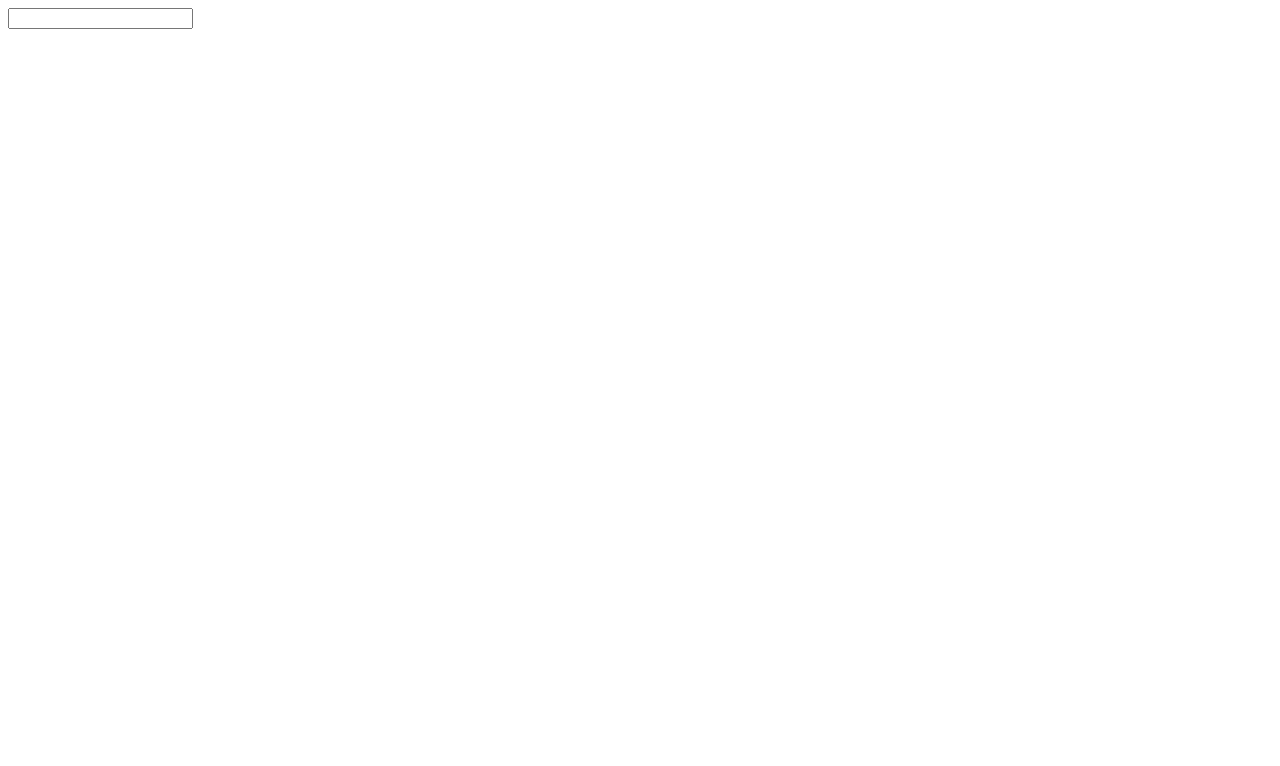
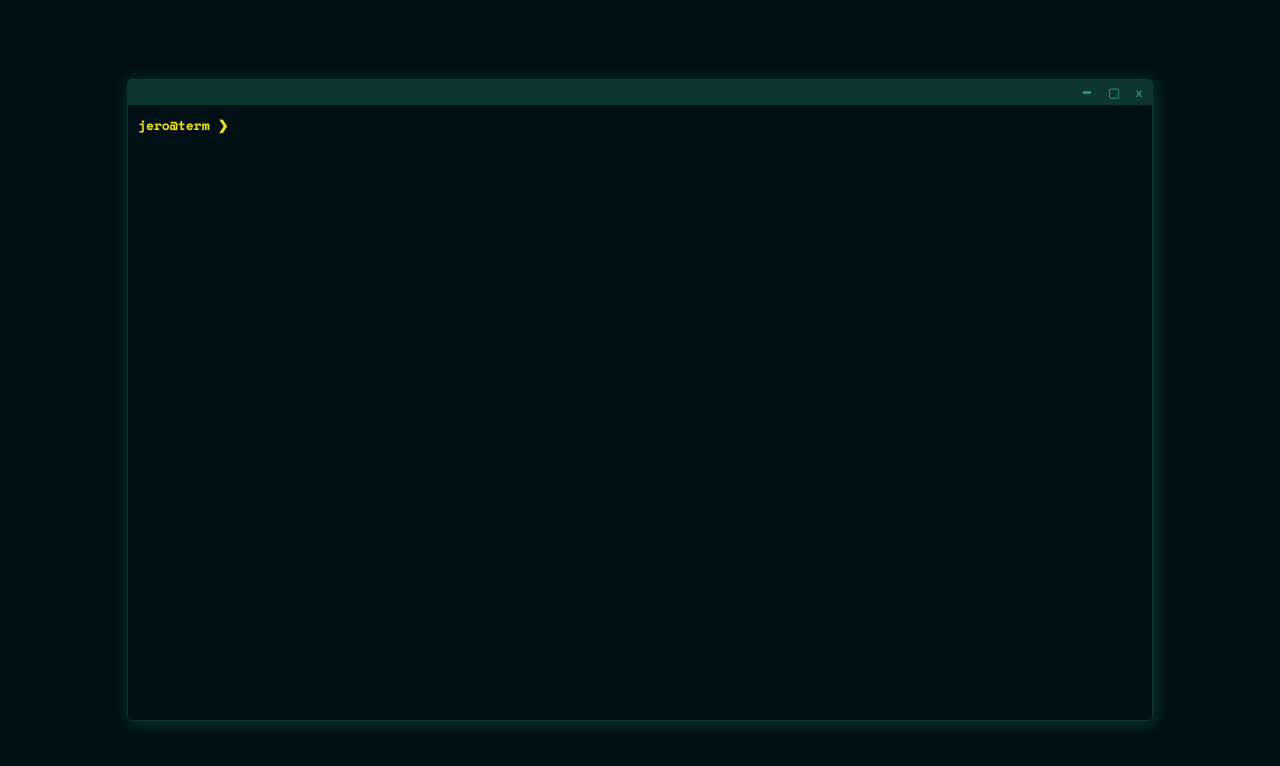
Before and after one commit to jeropardor/terminal-portfolio, a plain HTML site: page index.html in a window 1280 px wide. Drawn offline with nearby package versions, Linux system fonts and the light colour scheme.

Commit message:
no comments

```diff
--- /dev/null
+++ b/css/style.css
@@ -0,0 +1,126 @@
+@import url('https://fonts.googleapis.com/css2?family=Space+Mono:ital,wght@0,400;0,700;1,400;1,700&display=swap');
+:root {
+    --main-bg-color: #001014;
+    --main-text-color-lg: #2DA69A;
+    --main-text-color-dk: #0f3531;
+    --hl-color-1: #04D960;
+    --hl-color-2: #F2E307;
+    --bk-color-2: #776f00;
+    --hl-color-3: #F21B07;
+}
+
+html,
+body {
+    margin: 0;
+    padding: 0;
+    width: 100%;
+    height: 100%;
+}
+
+body {
+    font-family: 'Space Mono', monospace;
+    font-size: 13px;
+    color: var(--main-text-color-lg);
+    background: var(--main-bg-color);
+    overflow-x: hidden;
+    display: flex;
+    justify-content: center;
+    align-items: center;
+}
+
+#terminal {
+    margin: 0 auto;
+    width: 80%;
+    min-width: 80ch;
+    display: flex;
+    flex-flow: column;
+    height: 80%;
+    min-height: 60ch;
+    border-radius: 5px;
+    border: 1px solid var(--main-text-color-dk);
+    box-shadow: 2px 2px 15px 1px var(--main-text-color-dk);
+}
+
+#window-bar {
+    flex: 0 1 auto;
+    display: flex;
+    align-items: center;
+    justify-content: end;
+    width: 100%;
+    height: 25px;
+    background-color: var(--main-text-color-dk);
+}
+
+#window-bar span {
+    width: 10px;
+    line-height: 1.5;
+    text-align: center;
+    padding: 0 5px;
+    margin: 0 3px;
+    user-select: none;
+    border-radius: 7px;
+}
+
+#window-bar span:hover {
+    background-color: var(--bk-color-2);
+}
+
+#window {
+    flex: 1 1 auto;
+    overflow-y: auto;
+    padding: 10px;
+    outline: none;
+}
+
+#input-wrapper {
+    width: 100%;
+}
+
+.host {
+    font-weight: 600;
+    color: var(--hl-color-2);
+    /* text-shadow: 0 0 3px var(--hl-color-2); */
+}
+
+.back-host {
+    color: var(--bk-color-2);
+}
+
+#input {
+    -webkit-appearance: none;
+    outline: none;
+    border: 0 solid transparent;
+    background-color: transparent;
+    color: var(--hl-color-1);
+    width: max-content;
+}
+
+
+/* width */
+
+::-webkit-scrollbar {
+    width: 10px;
+}
+
+
+/* Track */
+
+ ::-webkit-scrollbar-track {
+    box-shadow: inset 0 0 5px rgba(0, 0, 0, 0.526);
+    border-radius: 10px;
+}
+
+
+/* Handle */
+
+ ::-webkit-scrollbar-thumb {
+    background: #00323f7d;
+    border-radius: 10px;
+}
+
+
+/* Handle on hover */
+
+ ::-webkit-scrollbar-thumb:hover {
+    background: #00323f;
+}
--- a/index.html
+++ b/index.html
@@ -6,13 +6,24 @@
     <meta http-equiv="X-UA-Compatible" content="IE=edge">
     <meta name="viewport" content="width=device-width, initial-scale=1.0">
     <title>Document</title>
+
+    <link rel="stylesheet" href="css/style.css">
 </head>
 
 <body>
-    <div id="window">
-        <div id="results">
+    <div id="terminal">
+        <div id="window-bar">
+            <span>━</span>
+            <span>▢</span>
+            <span>x</span>
         </div>
-        <input id="input"></div>
+        <div id="window" tabindex="0">
+            <div id="results"></div>
+            <div id="input-wrapper">
+                <span class="host"></span>
+                <span id="input"></span>
+            </div>
+        </div>
     </div>
 </body>
 
--- a/js/main.js
+++ b/js/main.js
@@ -5,28 +5,61 @@ const $ = selection => document.querySelector(selection);
 const $$ = selection => document.querySelectorAll(selection);
 
 
+const appWindow = $('#window');
 const results = $('#results');
 const input = $('#input');
+const inputWrapper = $('#input-wrapper');
+const host = $('.host');
 
 
-function processCmd(cmd) {
-    let res = document.createElement("p");
-    res.innerHTML = cmd;
+let user = 'jero';
+let machine = 'term';
+
+let hostName = user + '@' + machine + ' ❯ ';
+host.innerHTML = hostName;
+
+appWindow.focus();
+
+
+function processCmd(text) {
+    let res = document.createElement('p');
+
+    let host = document.createElement('span');
+    host.classList.add("host", "back-host");
+    let cmd = document.createElement('span');
+
+    host.innerHTML = hostName;
+    cmd.innerHTML = text;
+
+    res.appendChild(host);
+    res.appendChild(cmd);
+
     results.appendChild(res);
+
+    appWindow.scrollTop = appWindow.scrollHeight;
 };
 
 
-input.addEventListener('keydown', c => {
+appWindow.addEventListener('keydown', c => {
     switch (c.key) {
         case 'Enter': // trigers the processCmd function
-            processCmd(input.value);
-            input.value = '';
+            processCmd(input.innerHTML);
+            input.innerHTML = '';
             break;
 
-        case 'Tab': // resets the run
+        case 'Tab':
+        case 'Shift':
+        case 'Control': // resets the run
             c.preventDefault();
             break;
 
+        case 'Backspace': // resets the run
+            input.innerHTML = input.innerHTML.slice(0, -1);
+            break;
+
+
         default: // registers a normal char
+            input.innerHTML += c.key;
+            // console.log(c.key);
     }
 });
```
Also changed, not shown: css/main.css (deleted).
